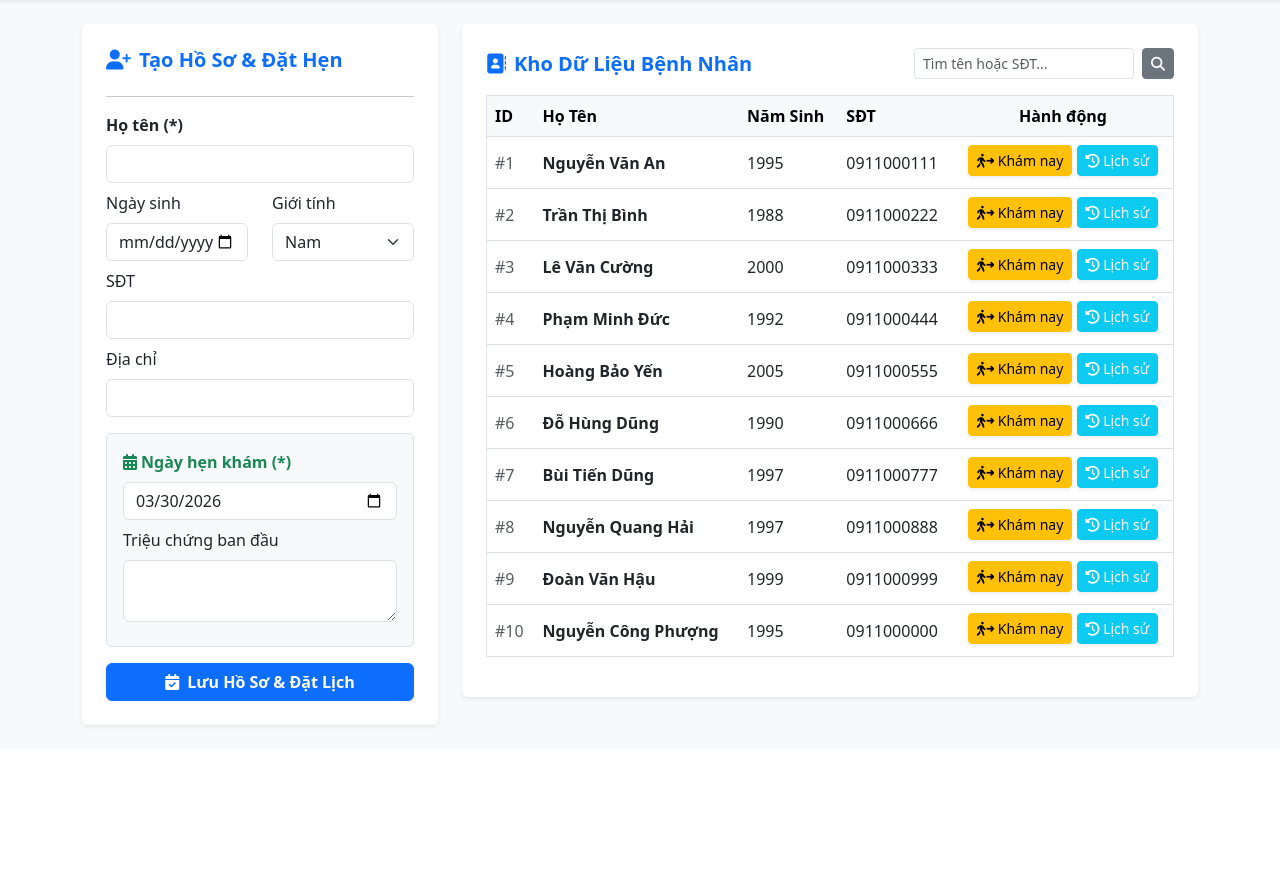
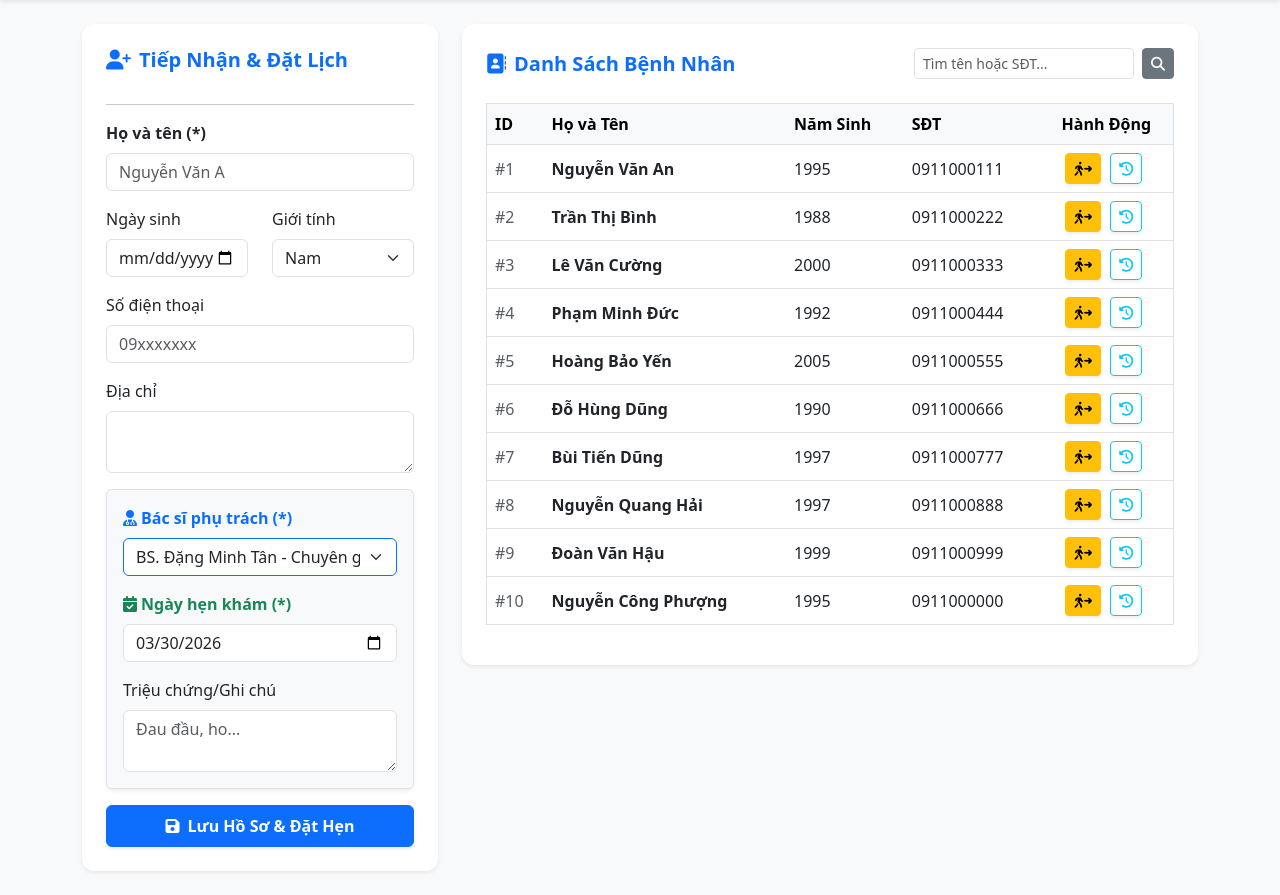
Before and after one commit to New270/quanlykhambenh, a Flask app: page /patients in a window 1280 px wide. Shown: the part 56-951 px from the top of the page. Before the commit the page ends 784 px from the top, so only its background shows below. Run offline with Flask 3, Linux system fonts and the light colour scheme; the visitor is signed in with stand-in values (Sample User, id 1); data comes from the database, SQL or seed files in the repository; parts of the project's set-up code (start-up, migrations or seed data) failed here and were passed over.

Commit message:
Cập nhật: Sửa lỗi 404, thêm tính năng chọn bác sĩ và lọc theo ngày

```diff
--- a/app.py
+++ b/app.py
@@ -8,26 +8,30 @@ app.config['SQLALCHEMY_DATABASE_URI'] = 'mysql+mysqlconnector://root:@localhost:
 app.config['SQLALCHEMY_TRACK_MODIFICATIONS'] = False
 db.init_app(app)
 
-# --- TRANG CHỦ: Hàng đợi hôm nay ---
+# --- 1. TRANG CHỦ: Hàng đợi của bác sĩ ---
 @app.route('/')
 def index():
     if 'doctor_id' not in session: return redirect(url_for('login'))
-    today = datetime.now().date()
 
-    # Lấy bệnh nhân hẹn khám "hôm nay" VÀ trạng thái là "Chờ khám"
+    date_str = request.args.get('date')
+    display_date = datetime.strptime(date_str, '%Y-%m-%d').date() if date_str else datetime.now().date()
+
     records = db.session.query(MedicalRecord, Patient).\
               join(Patient, MedicalRecord.Patient_id == Patient.Patient_id).\
-              filter(MedicalRecord.Visit_date == today, MedicalRecord.Status == 'Chờ khám').all()
-    return render_template('index.html', records=records)
+              filter(
+                  MedicalRecord.Visit_date == display_date,
+                  MedicalRecord.Status == 'Chờ khám',
+                  MedicalRecord.Doctor_id == session['doctor_id']
+              ).all()
+    return render_template('index.html', records=records, display_date=display_date)
 
-# --- ĐĂNG NHẬP ---
+# --- 2. ĐĂNG NHẬP ---
 @app.route('/login', methods=['GET', 'POST'])
 def login():
     if request.method == 'POST':
         acc = request.form.get('account')
         pw = request.form.get('password')
         doctor = Doctor.query.filter_by(Account=acc).first()
-
         if doctor and doctor.Password == pw:
             session['doctor_id'] = doctor.Doctor_id
             session['doctor_name'] = doctor.Full_name
@@ -35,13 +39,17 @@ def login():
         flash('Sai tài khoản hoặc mật khẩu!', 'danger')
     return render_template('login.html')
 
-# --- QUẢN LÝ BỆNH NHÂN (Thêm mới, Đặt lịch hẹn, Tìm kiếm) ---
+# --- 3. QUẢN LÝ BỆNH NHÂN (Thêm mới & Tìm kiếm) ---
 @app.route('/patients', methods=['GET', 'POST'])
 def manage_patients():
     if 'doctor_id' not in session: return redirect(url_for('login'))
 
     if request.method == 'POST':
-        # 1. Tạo thông tin Bệnh nhân trước
+        selected_doc_id = request.form.get('doctor_id')
+        if not selected_doc_id:
+            flash('Vui lòng chọn bác sĩ khám!', 'danger')
+            return redirect(url_for('manage_patients'))
+
         new_p = Patient(
             Full_name=request.form.get('fullname'),
             Dob=request.form.get('dob') or None,
@@ -52,108 +60,74 @@ def manage_patients():
         db.session.add(new_p)
         db.session.flush()
 
-        # 2. Xử lý logic ĐẶT LỊCH
         visit_date_str = request.form.get('visit_date')
-        if visit_date_str:
-            visit_date = datetime.strptime(visit_date_str, '%Y-%m-%d').date()
-        else:
-            visit_date = datetime.now().date()
+        visit_date = datetime.strptime(visit_date_str, '%Y-%m-%d').date() if visit_date_str else datetime.now().date()
 
-        symptoms = request.form.get('symptoms', 'Chưa ghi nhận')
-
-        # 3. Đẩy vào bảng MedicalRecords với trạng thái Chờ khám
         new_record = MedicalRecord(
             Patient_id=new_p.Patient_id,
-            Doctor_id=session['doctor_id'],
+            Doctor_id=selected_doc_id,
             Visit_date=visit_date,
-            Symptoms=symptoms,
+            Symptoms=request.form.get('symptoms', 'Chưa ghi nhận'),
             Status='Chờ khám'
         )
         db.session.add(new_record)
         db.session.commit()
-
-        flash(f'Đã đặt lịch thành công vào ngày {visit_date.strftime("%d/%m/%Y")}!', 'success')
+        flash('Đã thêm bệnh nhân và đặt lịch thành công!', 'success')
         return redirect(url_for('manage_patients'))
 
-    # Code tìm kiếm
+    all_doctors = Doctor.query.all()
     search_query = request.args.get('q', '')
     if search_query:
-        all_patients = Patient.query.filter(
-            (Patient.Full_name.contains(search_query)) |
-            (Patient.Phone.contains(search_query))
-        ).all()
+        all_patients = Patient.query.filter(Patient.Full_name.contains(search_query)).all()
     else:
         all_patients = Patient.query.all()
+    return render_template('patients.html', patients=all_patients, doctors=all_doctors, search_query=search_query)
 
-    return render_template('patients.html', patients=all_patients, search_query=search_query)
-
-# --- CHỨC NĂNG TỪ APP1: Đưa bệnh nhân cũ vào hàng đợi hôm nay ---
+# --- 4. NÚT KHÁM NAY: Đưa bệnh nhân cũ vào hàng đợi ---
 @app.route('/add_to_queue/<int:patient_id>')
 def add_to_queue(patient_id):
     if 'doctor_id' not in session: return redirect(url_for('login'))
+    today = datetime.now().date()
 
-    today = datetime.now().date()
-    # Thêm điều kiện Status='Chờ khám' để tránh báo lỗi nếu họ đã khám xong trong cùng ngày
-    existing_record = MedicalRecord.query.filter_by(Patient_id=patient_id, Visit_date=today, Status='Chờ khám').first()
-
-    if existing_record:
-        flash('Bệnh nhân này đang có mặt trong hàng đợi hôm nay rồi!', 'warning')
+    # Kiểm tra xem hôm nay bác sĩ này đã đăng ký cho bệnh nhân này chưa
+    existing = MedicalRecord.query.filter_by(Patient_id=patient_id, Doctor_id=session['doctor_id'], Visit_date=today, Status='Chờ khám').first()
+    if existing:
+        flash('Bệnh nhân này đã có trong hàng đợi của bạn hôm nay!', 'warning')
     else:
         new_record = MedicalRecord(
             Patient_id=patient_id,
             Doctor_id=session['doctor_id'],
             Visit_date=today,
-            Symptoms='Chưa ghi nhận',
-            Status='Chờ khám' # Bắt buộc phải có để hiện lên trang chủ
+            Symptoms='Tái khám/Khám trực tiếp',
+            Status='Chờ khám'
         )
         db.session.add(new_record)
         db.session.commit()
-        flash('Đã thêm bệnh nhân cũ vào hàng đợi khám thành công!', 'success')
-
+        flash('Đã đưa bệnh nhân vào hàng đợi khám!', 'success')
     return redirect(url_for('index'))
 
-# --- CHỨC NĂNG TỪ APP1: Sửa thông tin bệnh nhân ---
-@app.route('/edit_patient/<int:patient_id>', methods=['POST'])
-def edit_patient(patient_id):
+# --- 5. NÚT LỊCH SỬ: Xem lại các lần khám ---
+@app.route('/history/<int:patient_id>')
+def view_history(patient_id):
     if 'doctor_id' not in session: return redirect(url_for('login'))
+    patient = Patient.query.get_or_404(patient_id)
+    # Lấy tất cả hồ sơ, ưu tiên ngày mới nhất lên đầu
+    history = MedicalRecord.query.filter_by(Patient_id=patient_id).order_by(MedicalRecord.Visit_date.desc()).all()
+    return render_template('history.html', patient=patient, history=history)
 
-    patient = Patient.query.get_or_404(patient_id)
-    patient.Full_name = request.form.get('fullname')
-
-    dob = request.form.get('dob')
-    if dob: patient.Dob = dob
-
-    patient.Gender = request.form.get('gender')
-    patient.Phone = request.form.get('phone')
-    patient.Address = request.form.get('address')
-
-    db.session.commit()
-    flash('Đã cập nhật thông tin bệnh nhân thành công!', 'success')
-    return redirect(url_for('manage_patients'))
-
-# --- THỰC HIỆN KHÁM ---
+# --- 6. KHÁM BỆNH: Lưu kết quả ---
 @app.route('/examine/<int:record_id>', methods=['POST'])
 def examine(record_id):
     if 'doctor_id' not in session: return redirect(url_for('login'))
-
     record = MedicalRecord.query.get_or_404(record_id)
     record.Symptoms = request.form.get('symptoms')
     record.Diagnosis = request.form.get('diagnosis')
     record.Treatment = request.form.get('treatment')
-    record.Status = 'Đã khám'  # Cập nhật thành Đã khám để ẩn khỏi hàng chờ
-
+    record.Status = 'Đã khám'
     db.session.commit()
-    flash('Đã lưu kết quả! Bệnh nhân đã rời hàng chờ.', 'success')
+    flash('Đã hoàn thành ca khám!', 'success')
     return redirect(url_for('index'))
 
-# --- LỊCH SỬ KHÁM ---
-@app.route('/history/<int:patient_id>')
-def view_history(patient_id):
-    patient = Patient.query.get_or_404(patient_id)
-    history = MedicalRecord.query.filter_by(Patient_id=patient_id).order_by(MedicalRecord.Visit_date.desc()).all()
-    return render_template('history.html', patient=patient, history=history)
-
-# --- THOÁT ---
 @app.route('/logout')
 def logout():
     session.clear()
--- a/templates/patients.html
+++ b/templates/patients.html
@@ -2,11 +2,18 @@
 <html lang="vi">
 <head>
     <meta charset="UTF-8">
+    <meta name="viewport" content="width=device-width, initial-scale=1.0">
     <title>Quản Lý Bệnh Nhân - Phòng Khám</title>
     <link rel="stylesheet" href="https://cdn.jsdelivr.net/npm/bootstrap@5.3.0/dist/css/bootstrap.min.css">
     <link rel="stylesheet" href="https://cdnjs.cloudflare.com/ajax/libs/font-awesome/6.4.0/css/all.min.css">
+    <style>
+        .card { border: none; border-radius: 12px; }
+        .table thead { background-color: #f8f9fa; }
+        .btn-action { margin-right: 5px; }
+    </style>
 </head>
 <body class="bg-light">
+
     <nav class="navbar navbar-expand-lg navbar-dark bg-primary shadow-sm mb-4">
         <div class="container">
             <a class="navbar-brand fw-bold" href="/"><i class="fa-solid fa-stethoscope me-2"></i>Phòng Khám Tân Tùng Trung</a>
@@ -15,7 +22,9 @@
                     <li class="nav-item"><a class="nav-link" href="/"><i class="fa-solid fa-list-ol me-1"></i> Hàng Đợi Khám</a></li>
                     <li class="nav-item"><a class="nav-link active fw-bold" href="/patients"><i class="fa-solid fa-users me-1"></i> Bệnh Nhân</a></li>
                 </ul>
-                <span class="navbar-text text-white me-3"><i class="fa-solid fa-user-doctor me-1"></i> BS. <b>{{ session['doctor_name'] }}</b></span>
+                <span class="navbar-text text-white me-3">
+                    <i class="fa-solid fa-user-doctor me-1"></i> BS. <b>{{ session['doctor_name'] }}</b>
+                </span>
                 <a href="/logout" class="btn btn-danger btn-sm"><i class="fa-solid fa-power-off me-1"></i>Thoát</a>
             </div>
         </div>
@@ -24,71 +33,121 @@
     <div class="container">
         {% with messages = get_flashed_messages(with_categories=true) %}
           {% if messages %}{% for category, msg in messages %}
-            <div class="alert alert-{{ category }} alert-dismissible fade show shadow-sm">{{ msg }}<button type="button" class="btn-close" data-bs-dismiss="alert"></button></div>
+            <div class="alert alert-{{ category }} alert-dismissible fade show shadow-sm border-0">
+                {{ msg }}
+                <button type="button" class="btn-close" data-bs-dismiss="alert"></button>
+            </div>
           {% endfor %}{% endif %}
         {% endwith %}
 
         <div class="row">
             <div class="col-md-4">
-                <div class="card shadow-sm border-0 p-4 mb-4">
-                    <h5 class="text-primary fw-bold"><i class="fa-solid fa-user-plus me-2"></i>Tạo Hồ Sơ & Đặt Hẹn</h5><hr>
+                <div class="card shadow-sm p-4 mb-4">
+                    <h5 class="text-primary fw-bold mb-3"><i class="fa-solid fa-user-plus me-2"></i>Tiếp Nhận & Đặt Lịch</h5>
+                    <hr>
                     <form action="/patients" method="POST">
-                        <div class="mb-2"><label class="form-label fw-bold">Họ tên (*)</label><input type="text" name="fullname" class="form-control" required></div>
+                        <div class="mb-3">
+                            <label class="form-label fw-bold">Họ và tên (*)</label>
+                            <input type="text" name="fullname" class="form-control" placeholder="Nguyễn Văn A" required>
+                        </div>
+
                         <div class="row">
-                            <div class="col-6 mb-2"><label class="form-label">Ngày sinh</label><input type="date" name="dob" class="form-control"></div>
-                            <div class="col-6 mb-2"><label class="form-label">Giới tính</label><select name="gender" class="form-select"><option value="Nam">Nam</option><option value="Nữ">Nữ</option></select></div>
-                        </div>
-                        <div class="mb-2"><label class="form-label">SĐT</label><input type="text" name="phone" class="form-control"></div>
-                        <div class="mb-3"><label class="form-label">Địa chỉ</label><input type="text" name="address" class="form-control"></div>
-
-                        <div class="p-3 bg-light border rounded">
-                            <div class="mb-2">
-                                <label class="form-label fw-bold text-success"><i class="fa-solid fa-calendar-days me-1"></i>Ngày hẹn khám (*)</label>
-                                <input type="date" id="visit_date" name="visit_date" class="form-control" required>
+                            <div class="col-6 mb-3">
+                                <label class="form-label">Ngày sinh</label>
+                                <input type="date" name="dob" class="form-control">
                             </div>
-                            <div class="mb-2">
-                                <label class="form-label">Triệu chứng ban đầu</label>
-                                <textarea name="symptoms" class="form-control" rows="2"></textarea>
+                            <div class="col-6 mb-3">
+                                <label class="form-label">Giới tính</label>
+                                <select name="gender" class="form-select">
+                                    <option value="Nam">Nam</option>
+                                    <option value="Nữ">Nữ</option>
+                                </select>
                             </div>
                         </div>
 
-                        <button type="submit" class="btn btn-primary w-100 mt-3 fw-bold"><i class="fa-solid fa-calendar-check me-2"></i>Lưu Hồ Sơ & Đặt Lịch</button>
+                        <div class="mb-3">
+                            <label class="form-label">Số điện thoại</label>
+                            <input type="text" name="phone" class="form-control" placeholder="09xxxxxxx">
+                        </div>
+
+                        <div class="mb-3">
+                            <label class="form-label">Địa chỉ</label>
+                            <textarea name="address" class="form-control" rows="2"></textarea>
+                        </div>
+
+                        <div class="p-3 bg-light border rounded shadow-sm mb-3">
+                            <div class="mb-3">
+                                <label class="form-label fw-bold text-primary"><i class="fa-solid fa-user-md me-1"></i>Bác sĩ phụ trách (*)</label>
+                                <select name="doctor_id" class="form-select border-primary" required>
+                                    <option value="">-- Chọn bác sĩ --</option>
+                                    {% for doc in doctors %}
+                                    <option value="{{ doc.Doctor_id }}" {% if session['doctor_id'] == doc.Doctor_id %}selected{% endif %}>
+                                        {{ doc.Full_name }} - {{ doc.Specialization }}
+                                    </option>
+                                    {% endfor %}
+                                </select>
+                            </div>
+
+                            <div class="mb-3">
+                                <label class="form-label fw-bold text-success"><i class="fa-solid fa-calendar-check me-1"></i>Ngày hẹn khám (*)</label>
+                                <input type="date" name="visit_date" id="reg_date" class="form-control" required>
+                            </div>
+
+                            <div class="mb-0">
+                                <label class="form-label">Triệu chứng/Ghi chú</label>
+                                <textarea name="symptoms" class="form-control" rows="2" placeholder="Đau đầu, ho..."></textarea>
+                            </div>
+                        </div>
+
+                        <button type="submit" class="btn btn-primary w-100 fw-bold py-2 shadow-sm">
+                            <i class="fa-solid fa-floppy-disk me-2"></i>Lưu Hồ Sơ & Đặt Hẹn
+                        </button>
                     </form>
                 </div>
             </div>
 
             <div class="col-md-8">
-                <div class="card shadow-sm border-0 p-4">
-                    <div class="d-flex justify-content-between align-items-center mb-3">
-                        <h5 class="text-primary fw-bold mb-0"><i class="fa-solid fa-address-book me-2"></i>Kho Dữ Liệu Bệnh Nhân</h5>
-                        <form action="/patients" method="GET" class="d-flex">
-                            <input type="text" name="q" class="form-control form-control-sm me-2" placeholder="Tìm tên hoặc SĐT..." value="{{ search_query }}">
+                <div class="card shadow-sm p-4">
+                    <div class="d-flex justify-content-between align-items-center mb-4">
+                        <h5 class="text-primary fw-bold mb-0"><i class="fa-solid fa-address-book me-2"></i>Danh Sách Bệnh Nhân</h5>
+
+                        <form action="/patients" method="GET" class="d-flex" style="max-width: 300px;">
+                            <input type="text" name="q" class="form-control form-control-sm me-2" placeholder="Tìm tên hoặc SĐT..." value="{{ search_query if search_query else '' }}">
                             <button type="submit" class="btn btn-secondary btn-sm"><i class="fa-solid fa-magnifying-glass"></i></button>
-                            {% if search_query %}<a href="/patients" class="btn btn-outline-danger btn-sm ms-1">Xóa</a>{% endif %}
                         </form>
                     </div>
 
                     <div class="table-responsive">
                         <table class="table table-hover align-middle border">
-                            <thead class="table-light"><tr><th>ID</th><th>Họ Tên</th><th>Năm Sinh</th><th>SĐT</th><th class="text-center">Hành động</th></tr></thead>
+                            <thead class="table-light">
+                                <tr>
+                                    <th>ID</th>
+                                    <th>Họ và Tên</th>
+                                    <th>Năm Sinh</th>
+                                    <th>SĐT</th>
+                                    <th class="text-center">Hành Động</th>
+                                </tr>
+                            </thead>
                             <tbody>
                                 {% for p in patients %}
                                 <tr>
                                     <td class="text-muted">#{{ p.Patient_id }}</td>
-                                    <td><b>{{ p.Full_name }}</b></td>
+                                    <td><b class="text-dark">{{ p.Full_name }}</b></td>
                                     <td>{{ p.Dob.strftime('%Y') if p.Dob else '---' }}</td>
-                                    <td>{{ p.Phone }}</td>
+                                    <td>{{ p.Phone if p.Phone else '---' }}</td>
                                     <td class="text-center">
-                                        <a href="/add_to_queue/{{ p.Patient_id }}" class="btn btn-warning btn-sm shadow-sm mb-1" title="Khám hôm nay">
-                                            <i class="fa-solid fa-person-walking-arrow-right"></i> Khám nay
+                                        <a href="/add_to_queue/{{ p.Patient_id }}" class="btn btn-warning btn-sm btn-action shadow-sm" title="Khám hôm nay">
+                                            <i class="fa-solid fa-person-walking-arrow-right"></i>
                                         </a>
-                                        <a href="/history/{{ p.Patient_id }}" class="btn btn-info btn-sm text-white shadow-sm mb-1">
-                                            <i class="fa-solid fa-clock-rotate-left"></i> Lịch sử
+                                        <a href="/history/{{ p.Patient_id }}" class="btn btn-outline-info btn-sm btn-action shadow-sm" title="Lịch sử khám">
+                                            <i class="fa-solid fa-clock-rotate-left"></i>
                                         </a>
                                     </td>
                                 </tr>
                                 {% else %}
-                                <tr><td colspan="5" class="text-center">Không tìm thấy bệnh nhân nào.</td></tr>
+                                <tr>
+                                    <td colspan="5" class="text-center py-4 text-muted">Không tìm thấy dữ liệu bệnh nhân nào.</td>
+                                </tr>
                                 {% endfor %}
                             </tbody>
                         </table>
@@ -99,8 +158,10 @@
     </div>
 
     <script>
-        // JS để tự điền ngày hôm nay vào ô Đặt lịch hẹn
-        document.getElementById('visit_date').valueAsDate = new Date();
+        document.addEventListener('DOMContentLoaded', function() {
+            var today = new Date().toISOString().split('T')[0];
+            document.getElementById('reg_date').value = today;
+        });
     </script>
     <script src="https://cdn.jsdelivr.net/npm/bootstrap@5.3.0/dist/js/bootstrap.bundle.min.js"></script>
 </body>
```
Also changed, not shown: templates/index.html (+10 -0 lines).
